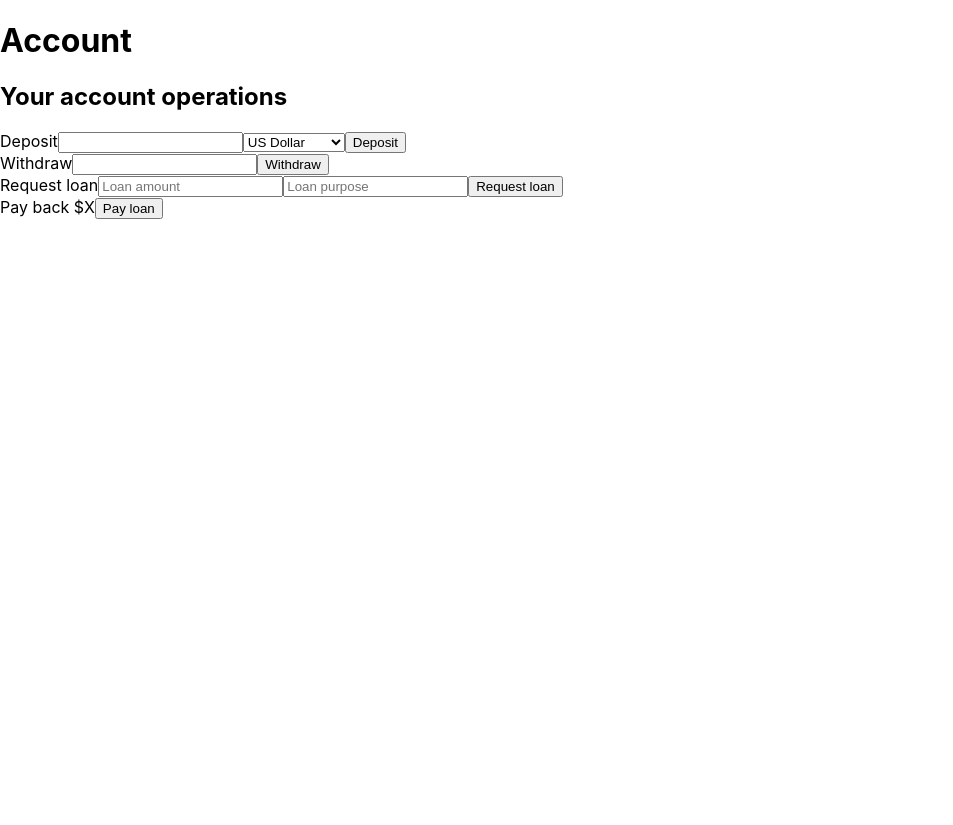
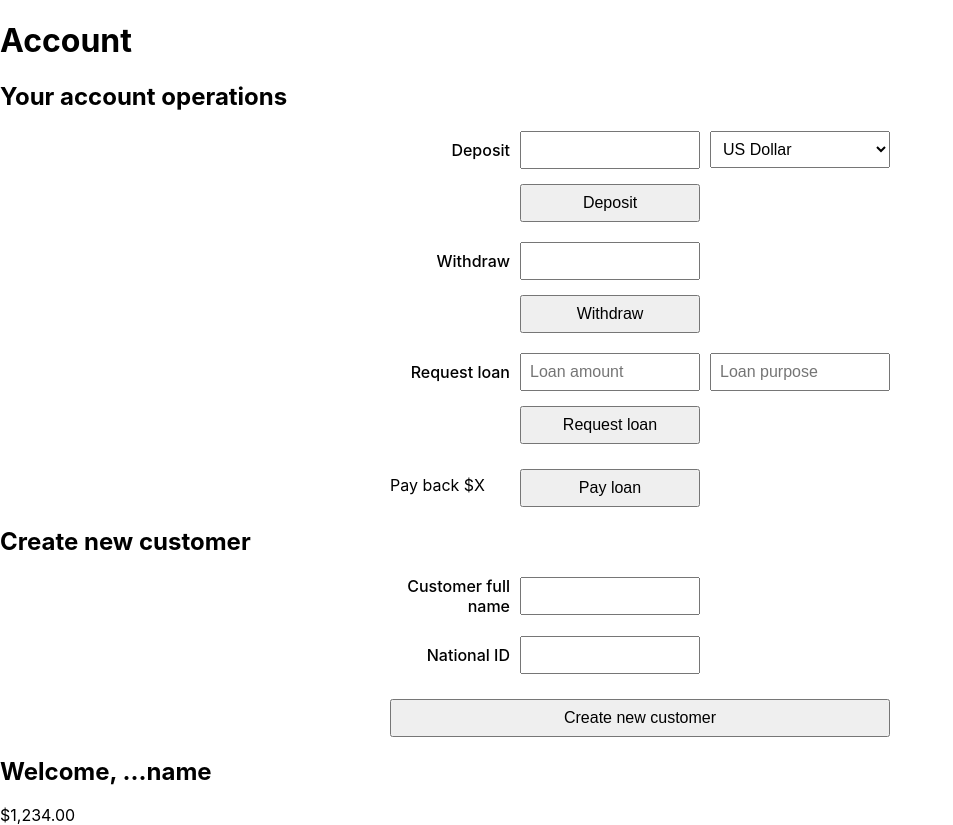
Before and after one commit to rud-y/bank_account_redux, a React (Create React App) app: page / in a window 1280 px wide. Shown: the whole page, without its empty margins (0-953 px from the left). Before the commit the page ends 800 px from the top, so only its background shows below. Built offline with nearby package versions, Linux system fonts and the light colour scheme; the HTML template or start-up script is replaced by a standard one.

Commit message:
CreateCustomer and BalanceDisplay components

```diff
--- a/src/App.tsx
+++ b/src/App.tsx
@@ -1,4 +1,7 @@
 import AccountOperations from "./AccountOperations";
+import BalanceDisplay from "./BalanceDisplay";
+import CreateCustsomer from "./CreateCustomer";
+import Customer from "./Customer";
 
 function App() {
   return (
@@ -6,6 +9,9 @@ function App() {
       <header className="App-header">
        <h1>Account</h1>
        <AccountOperations />
+       <CreateCustsomer />
+       <Customer />
+       <BalanceDisplay />
       </header>
     </div>
   );
--- /dev/null
+++ b/src/BalanceDisplay.tsx
@@ -0,0 +1,12 @@
+function formatCurrency(value: any) {
+  return new Intl.NumberFormat("en", {
+    style: "currency",
+    currency: "USD",
+  }).format(value);
+}
+
+function BalanceDisplay() {
+  return <div className="balance">{formatCurrency(1234)}</div>;
+}
+
+export default BalanceDisplay;
--- /dev/null
+++ b/src/CreateCustomer.tsx
@@ -0,0 +1,33 @@
+import { useState } from "react";
+
+function Customer() {
+  const [fullName, setFullName] = useState("");
+  const [nationalId, setNationalId] = useState("");
+
+  function handleClick() {}
+
+  return (
+    <div>
+      <h2>Create new customer</h2>
+      <div className="inputs">
+        <div>
+          <label>Customer full name</label>
+          <input
+            value={fullName}
+            onChange={(e) => setFullName(e.target.value)}
+          />
+        </div>
+        <div>
+          <label>National ID</label>
+          <input
+            value={nationalId}
+            onChange={(e) => setNationalId(e.target.value)}
+          />
+        </div>
+        <button onClick={handleClick}>Create new customer</button>
+      </div>
+    </div>
+  );
+}
+
+export default Customer;
--- /dev/null
+++ b/src/Customer.tsx
@@ -0,0 +1,5 @@
+function Customer() {
+  return <h2>Welcome, ...name</h2>;
+}
+
+export default Customer;
--- a/src/index.css
+++ b/src/index.css
@@ -11,3 +11,37 @@ code {
   font-family: source-code-pro, Menlo, Monaco, Consolas, 'Courier New',
     monospace;
 }
+
+.inputs {
+  display: flex;
+  flex-direction: column;
+  gap: 20px;
+  max-width: 500px;
+  margin: 0 auto;
+}
+
+.inputs > div {
+  display: grid;
+  grid-template-columns: 120px 1fr 1fr; /* label column + 2 input columns if present */
+  gap: 10px;
+  align-items: center; /* vertically center labels and inputs */
+}
+
+.inputs label {
+  text-align: right;
+  font-weight: 500;
+}
+
+.inputs input,
+.inputs select,
+.inputs button {
+  padding: 8px;
+  font-size: 1rem;
+  width: 100%;
+  box-sizing: border-box;
+}
+
+.inputs button {
+  grid-column: 2 / 3; /* start in the second column */
+  margin-top: 5px;
+}
```
